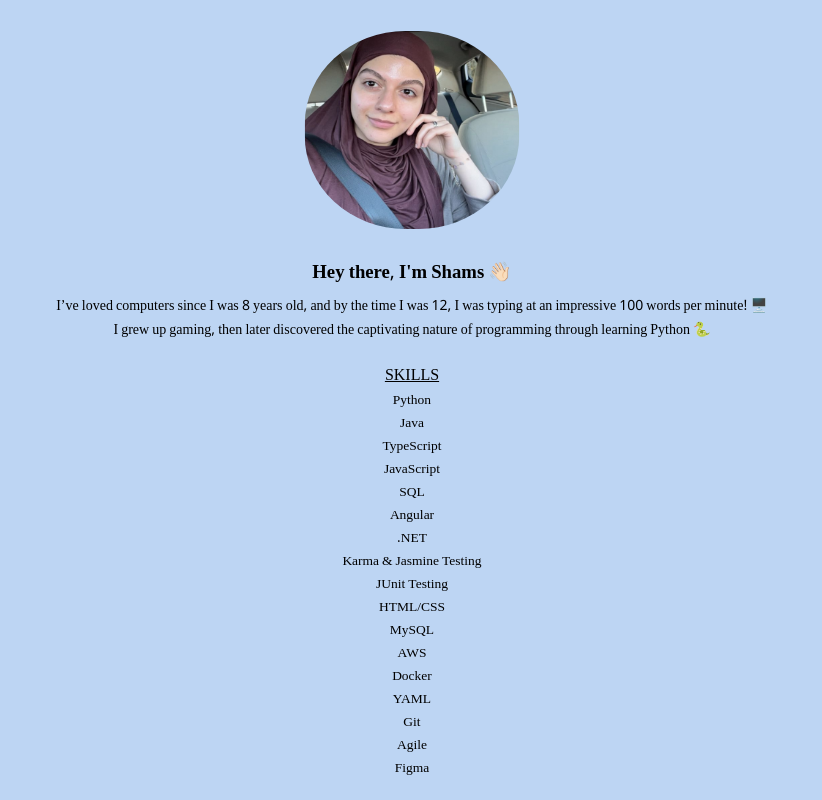
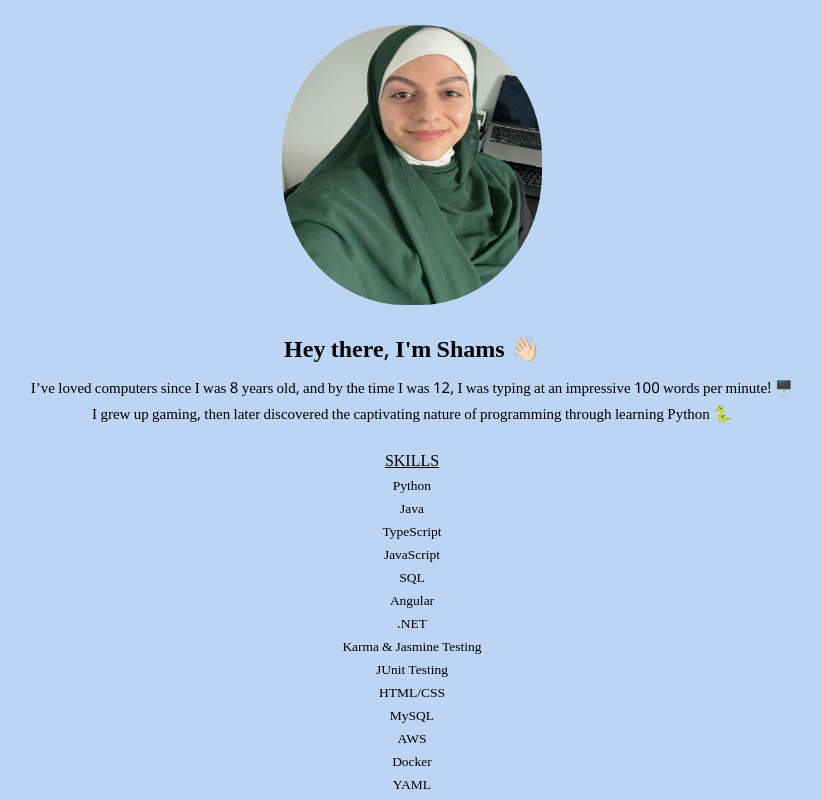
Before and after one commit to shams-hasan/portfolio-website, an Angular app in the folder angular-portfolio/: page / in a window 1280 px wide. Shown: the top 800 px of the page, without its empty margins (228-1050 px from the left). Built offline with nearby package versions, Linux system fonts and the light colour scheme.

Commit message:
1) updated pfp img and its margins 2) updated font sizing and margins of heading + about me

```diff
--- a/angular-portfolio/src/app/app.component.html
+++ b/angular-portfolio/src/app/app.component.html
@@ -1,11 +1,11 @@
 <div class="heading">
   <div class="images">
-    <img class="profile-pic" width="130" height="120" src="/assets/images/IMG_5954.jpg">
+    <img class="profile-pic" width="130" height="140" src="/assets/images/IMG_7490-edited.jpg">
   </div>
 </div>
 
 <section class="about-me">
-  <h3> Hey there, I'm Shams 👋🏻 </h3>
+  <h2> Hey there, I'm Shams 👋🏻 </h2>
   <p>
     I’ve loved computers since I was 8 years old, and by the time I was 12, I was typing at an impressive 100 words per
     minute! 🖥️ <br>
--- a/angular-portfolio/src/app/app.component.scss
+++ b/angular-portfolio/src/app/app.component.scss
@@ -16,13 +16,13 @@ body {
     margin-bottom: 10px;
 }
 
-.about-me h3{
+.about-me h2{
     margin-bottom: 5px;
 }
 
 .about-me > p {
     margin-top: 0px;
-    font-size: 14px;
+    font-size: 15px;
 }
 
 
@@ -62,8 +62,10 @@ body {
 .profile-pic {
     border-radius: 47%;
     max-width: 100%;
-    transform: scale(1.65);
-    margin-bottom: 12px;
+    transform: scale(2);
+    margin-bottom: 40px;
+    margin-top: 25px;
+
 }
 
 .content > h5 {
```
Also changed, not shown: angular-portfolio/src/assets/images/IMG_7490-edited.jpg (added), angular-portfolio/src/assets/images/IMG_7490.jpeg (added).
